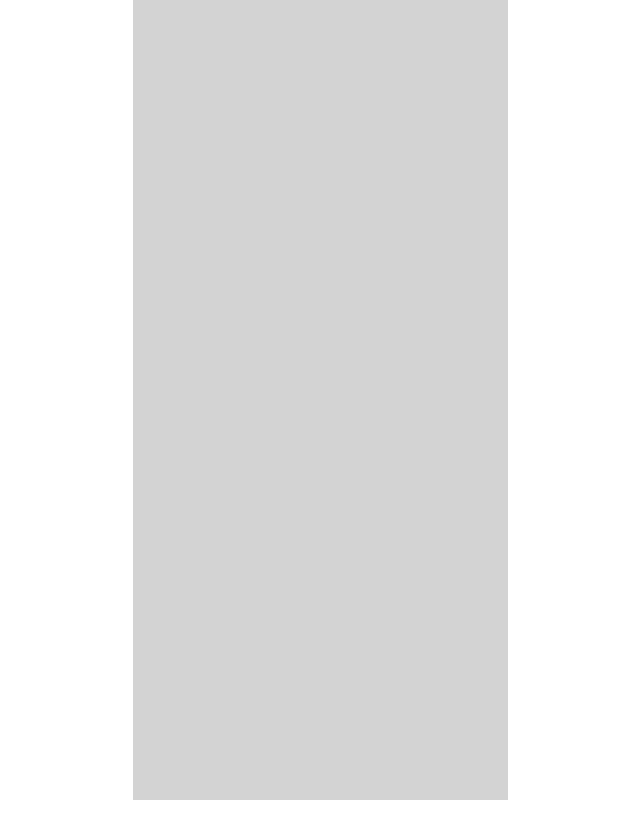
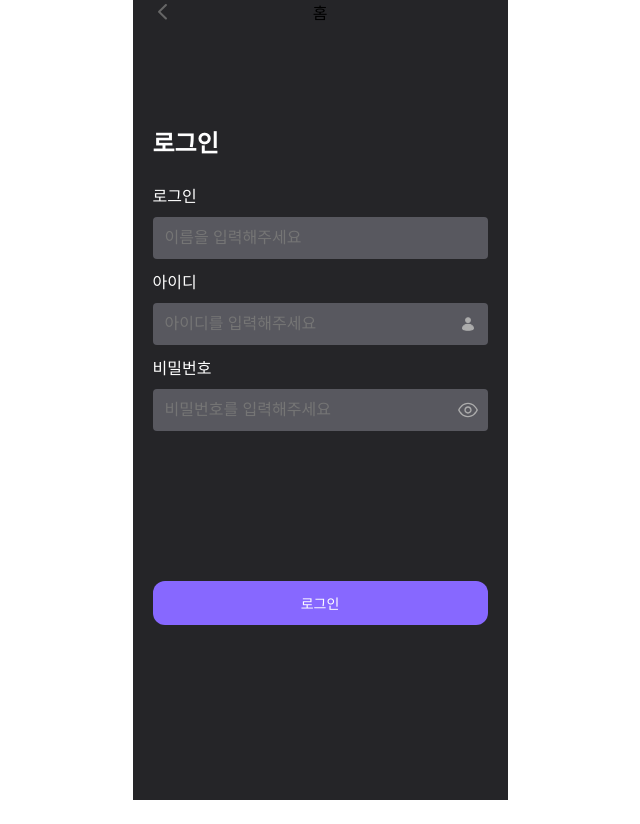
Before and after one commit to sanghyeonLee2/byebuy-frontend, a React (Vite) app: page /signin in a window 1280 px wide. Before the commit this address had no page. Shown: the whole page, without its empty margins (320-960 px from the left). Before the commit the page ends 800 px from the top, so only its background shows below. Built offline with nearby package versions, Linux system fonts and the light colour scheme.

Commit message:
feat: 로그인 관련 ui 추가

```diff
--- a/src/App.jsx
+++ b/src/App.jsx
@@ -3,6 +3,7 @@ import HeaderNavigation from './components/HeaderNavigation';
 import Home from './pages/home/HomePage';
 import Example from './pages/example/Example123';
 import SignupPage from './pages/signup/signupPage';
+import SigninPage from './pages/signin/SigninPage';
 
 function App() {
   return (
@@ -12,6 +13,7 @@ function App() {
         <Route path="/" element={<Home />} />
         <Route path="/example" element={<Example />} />
         <Route path="/signup" element={<SignupPage />} />
+        <Route path="/signin" element={<SigninPage />} />
       </Routes>
     </BrowserRouter>
   );
--- /dev/null
+++ b/src/commons/components/AuthInput.jsx
@@ -0,0 +1,18 @@
+import React from 'react';
+import { Icon, Input, InputWrap, Label } from './AuthInput.style';
+import { iconMap } from '../../components/icons/iconMap';
+
+function AuthInput({ label, type, placeholder }) {
+  return (
+    <>
+      <Label>{label}</Label>
+      <InputWrap>
+        <Input type={type} placeholder={placeholder} />
+        {type === 'password' && <Icon src={iconMap.check} />}
+        {type === 'email' && <Icon src={iconMap.me} />}
+      </InputWrap>
+    </>
+  );
+}
+
+export default AuthInput;
--- /dev/null
+++ b/src/commons/components/AuthInput.style.js
@@ -0,0 +1,34 @@
+import styled from 'styled-components';
+
+export const InputWrap = styled.div`
+  position: relative; /* Icon의 위치를 Input 위에 배치하기 위한 기준 */
+  display: flex;
+  flex-direction: column; /* label과 Input을 수직으로 배치 */
+`;
+export const Label = styled.label`
+  display: block;
+  margin: 10px 0;
+`;
+export const Input = styled.input`
+  width: 100%;
+  padding: 0.75rem;
+  font-size: 1rem;
+  border: none;
+  border-radius: 4px;
+  background-color: #58585f;
+
+  &:focus {
+    outline: none;
+  }
+`;
+
+export const Icon = styled.img`
+  position: absolute;
+  top: 50%; /* Input 높이의 중앙 */
+  right: 10px; /* Input의 왼쪽에서 간격 설정 */
+  transform: translateY(-50%); /* 중앙 정렬 보정 */
+  width: 20px;
+  height: 20px;
+  pointer-events: none; /* 입력 방해를 막기 위해 클릭 비활성화 */
+  z-index: 1; /* Input 위로 올리기 위해 z-index 설정 */
+`;
--- a/src/components/icons/iconMap.js
+++ b/src/components/icons/iconMap.js
@@ -2,4 +2,6 @@ export const iconMap = {
   backArrow: 'src/components/icons/back-arrow.svg',
   kebab: 'src/components/icons/kebab.svg',
   empty: 'src/components/icons/empty.svg',
+  check: 'src/components/icons/check.svg',
+  me: 'src/components/icons/me.svg',
 };
--- a/src/pages/signin/SigninPage.jsx
+++ b/src/pages/signin/SigninPage.jsx
@@ -0,0 +1,25 @@
+// LoginPage.js
+import React from 'react';
+import * as S from './SigninPage.style';
+import AuthInput from '../../commons/components/AuthInput';
+import useHeaderNavigation from '../../commons/hooks/useHeaderNavigation';
+
+const SigninPage = () => {
+  useHeaderNavigation({
+    left: 'backArrow',
+    title: '홈',
+    right: 'empty',
+  });
+  return (
+    <S.Container>
+      <form>
+        <S.Title>로그인</S.Title>
+        <AuthInput label={'로그인'} type={'text'} placeholder={'이름을 입력해주세요'} />
+        <AuthInput label={'아이디'} type={'email'} placeholder={'아이디를 입력해주세요'} />
+        <AuthInput label={'비밀번호'} type={'password'} placeholder={'비밀번호를 입력해주세요'} />
+        <button>로그인</button>
+      </form>
+    </S.Container>
+  );
+};
+export default SigninPage;
--- /dev/null
+++ b/src/pages/signin/SigninPage.style.js
@@ -0,0 +1,16 @@
+import styled from 'styled-components';
+
+// Styled Components
+export const Container = styled.div`
+  padding-top: 100px;
+  width: 100%;
+  min-height: 100vh;
+  button {
+    margin-top: 150px;
+  }
+`;
+
+export const Title = styled.h1`
+  font-size: 1.5rem;
+  margin-bottom: 1.5rem;
+`;
--- a/src/styles/GlobalStyle.js
+++ b/src/styles/GlobalStyle.js
@@ -6,7 +6,12 @@ export const GlobalStyle = createGlobalStyle`
     padding: 0;
     box-sizing: border-box;
   }
-
+  h1, span, label{
+    color: white;
+  }
+  input {
+    border-radius: 12px;
+  }
   body {
     // TODO: 폰트가 정해지면 적용 예정
     /* font-family:  */
@@ -18,15 +23,26 @@ export const GlobalStyle = createGlobalStyle`
   padding: 0 20px;
   height: 100%;
   width: 375px;
-  background-color: lightgray;
+  background-color: #252528;
  }
   li {
     list-style: none;
   }
 
   button {
-    cursor: pointer;
     border: none;
     outline: none;
+    width: 100%;
+    background-color: #8768FF;
+    color: #fff;
+    padding: 0.75rem;
+    border-radius: 12px;
+    font-size: 0.875rem;
+    text-decoration: none;
+    cursor: pointer;
+    transition: background-color 0.2s;
+    &:hover {
+    background-color: #8768FF;
+  }
   }
 `;
```
Also changed, not shown: src/components/icons/check.svg (added), src/components/icons/me.svg (added), src/pages/signin/SignupPage.style.js (deleted).
